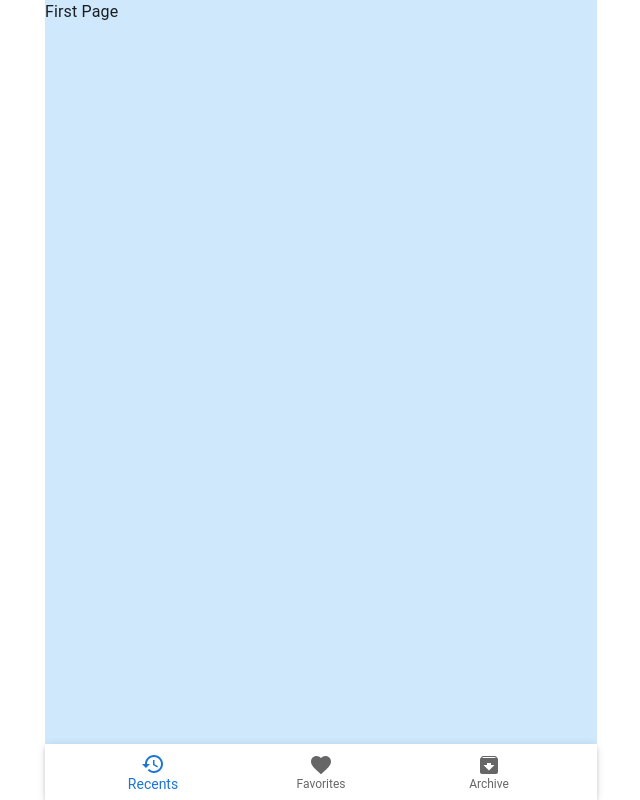
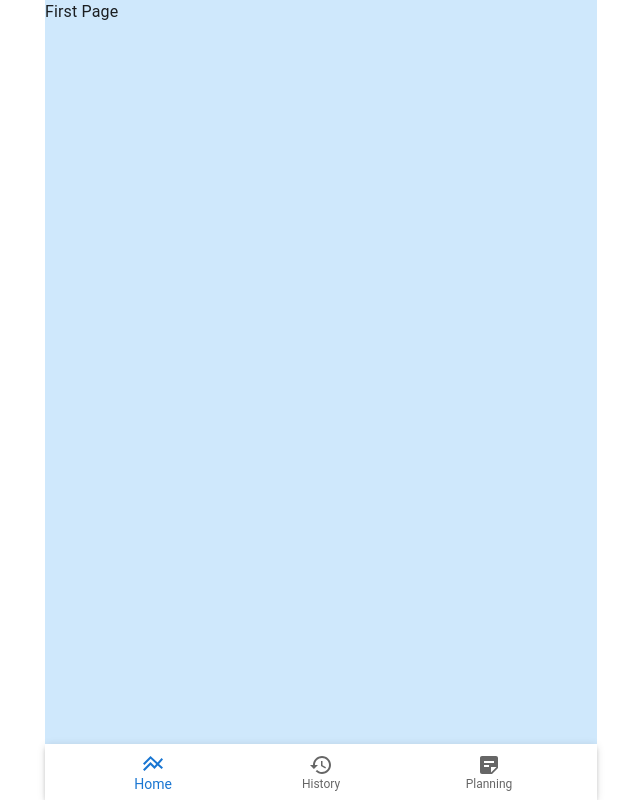
Before and after one commit to aynunnissa/expense-app, a React (Create React App) app: page / in a window 1280 px wide. Shown: the top 800 px of the page, without its empty margins (319-959 px from the left). Built offline with nearby package versions, Linux system fonts and the light colour scheme.

Commit message:
Add icon to bottom nav

```diff
--- a/src/Layout/BottomNav.tsx
+++ b/src/Layout/BottomNav.tsx
@@ -1,6 +1,6 @@
 import React from 'react';
 import { Paper, BottomNavigation, BottomNavigationAction, Container } from "@mui/material";
-import { Restore as RestoreIcon, Favorite as FavoriteIcon, Archive as ArchiveIcon } from "@mui/icons-material";
+import { LineAxis as LineAxisIcon, History as HistoryIcon, StickyNote2 as StickyNote2Icon } from "@mui/icons-material";
 
 const BottomNav = () => {
     const [value, setValue] = React.useState(0);
@@ -14,9 +14,9 @@ const BottomNav = () => {
                         setValue(newValue);
                     }}
                     >
-                    <BottomNavigationAction label="Recents" icon={<RestoreIcon />} />
-                    <BottomNavigationAction label="Favorites" icon={<FavoriteIcon />} />
-                    <BottomNavigationAction label="Archive" icon={<ArchiveIcon />} />
+                    <BottomNavigationAction label="Home" icon={<LineAxisIcon />} />
+                    <BottomNavigationAction label="History" icon={<HistoryIcon />} />
+                    <BottomNavigationAction label="Planning" icon={<StickyNote2Icon />} />
                 </BottomNavigation>
             </Paper>
         </Container>
```
